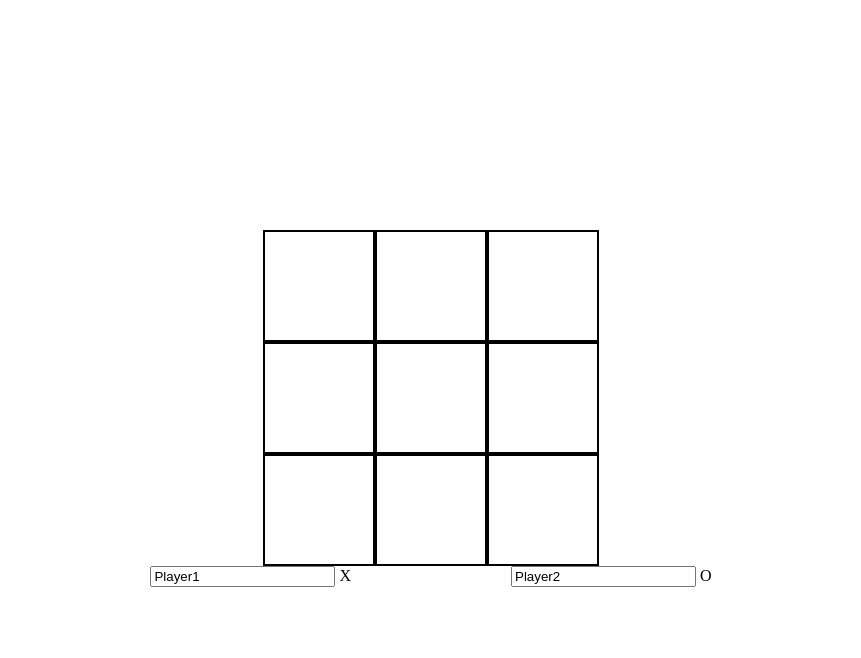
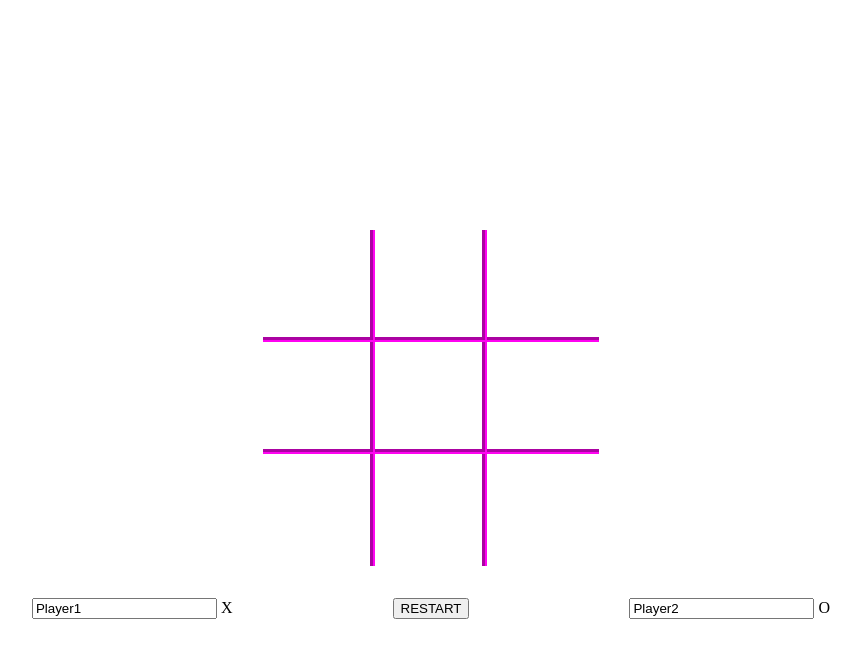
Before and after one commit to bronickone/tic-tac-toe, a plain HTML site: page index.html in a window 1280 px wide. Both pictures are taken after a click on the button "PVP". Shown: the whole page, without its empty margins (209-1070 px from the left). Drawn offline with Linux system fonts and the light colour scheme.

Commit message:
add restart button

```diff
--- a/index.html
+++ b/index.html
@@ -27,6 +27,7 @@
     </div>
     <div class="players">
         <div class="player1"><input type="text" name="p1" id="p1" value="Player1"> X</div>
+        <button class="restart">RESTART</button>
         <div class="player2"><input type="text" name="p2" id="p2" value="Player2"> O</div>
     </div>
     <div class="gameDisplay"></div>
--- a/script.js
+++ b/script.js
@@ -8,20 +8,23 @@ const Player = (name) => {
     // const getName = () => name;
     return {name}
 }
+const cells = document.querySelectorAll('.cell')
+    const cellsArr = Array.from(cells)
+    const display = document.querySelector('.gameDisplay')
+    const gameBoard = document.querySelector('.gameBoard')
 
-const displayFill = (() => {
+const displayFill = () => {
 
     let field = [1,2,3,4,5,6,7,8,9]
 
     let gameArr = ['x','o','x','o','x','o','x','o','x']
 
-    const cells = document.querySelectorAll('.cell')
-    const cellsArr = Array.from(cells)
-    const display = document.querySelector('.gameDisplay')
-    const gameBoard = document.querySelector('.gameBoard')
+
 
 
     cellsArr.forEach((elm,i) => {
+
+        elm.textContent = ''
         cellListener = () => {
             elm.textContent = gameArr[0]
             field[i] = gameArr[0]
@@ -45,9 +48,10 @@ const displayFill = (() => {
                     }
             })()
         }
-
+        elm.removeEventListener('click', cellListener, { once: true })
         elm.addEventListener('click', cellListener, { once: true })
     })
+}
 
 const pvpButton = document.querySelector('.pvp')
 const startWindow = document.querySelector('.startWindow')
@@ -55,9 +59,17 @@ const displayFill = (() => {
 pvpButton.addEventListener('click', () => {
     gameBoard.style.zIndex = '1';
     startWindow.style.display = 'none'
+    displayFill()
 })
 
-})()
+
+const restart = document.querySelector('.restart')
+
+restart.addEventListener('click', () =>{
+    displayFill()
+
+})
+
 
 
 
--- a/styles.css
+++ b/styles.css
@@ -16,6 +16,7 @@ body{
     display: grid;
     grid-template-rows: repeat(3, 1fr);
     grid-template-columns: repeat(3, 1fr);
+    margin: 2rem;
 
 
 }
@@ -26,9 +27,14 @@ body{
     align-items: center;
     width: 7rem;
     height: 7rem;
-    border: 2px solid black;
     font-size: 3rem;
 }
+#cell1, #cell2, #cell3, #cell4, #cell5, #cell6{
+   border-bottom: 5px groove rgb(255, 3, 242);
+}
+#cell1, #cell4, #cell7, #cell2, #cell5, #cell8{
+    border-right: 5px groove rgb(255, 3, 242);
+ }
 
 .startWindow{
     width:20rem;
@@ -49,3 +55,8 @@ body{
     display: flex;
     gap:10rem;
 }
+.gameDisplay{
+    left:5rem;
+    position: absolute;
+    font-size: 3rem;
+}
```
Lines whose indentation alone changed are shown as unchanged.
